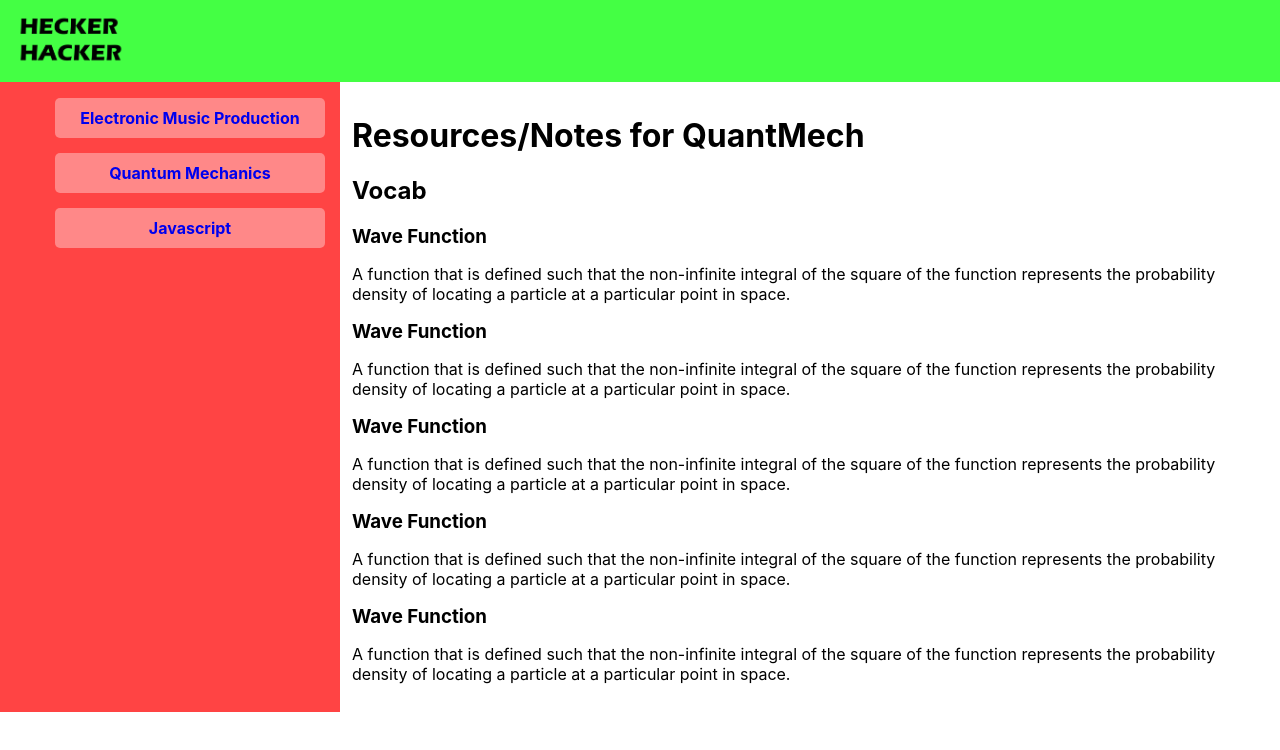
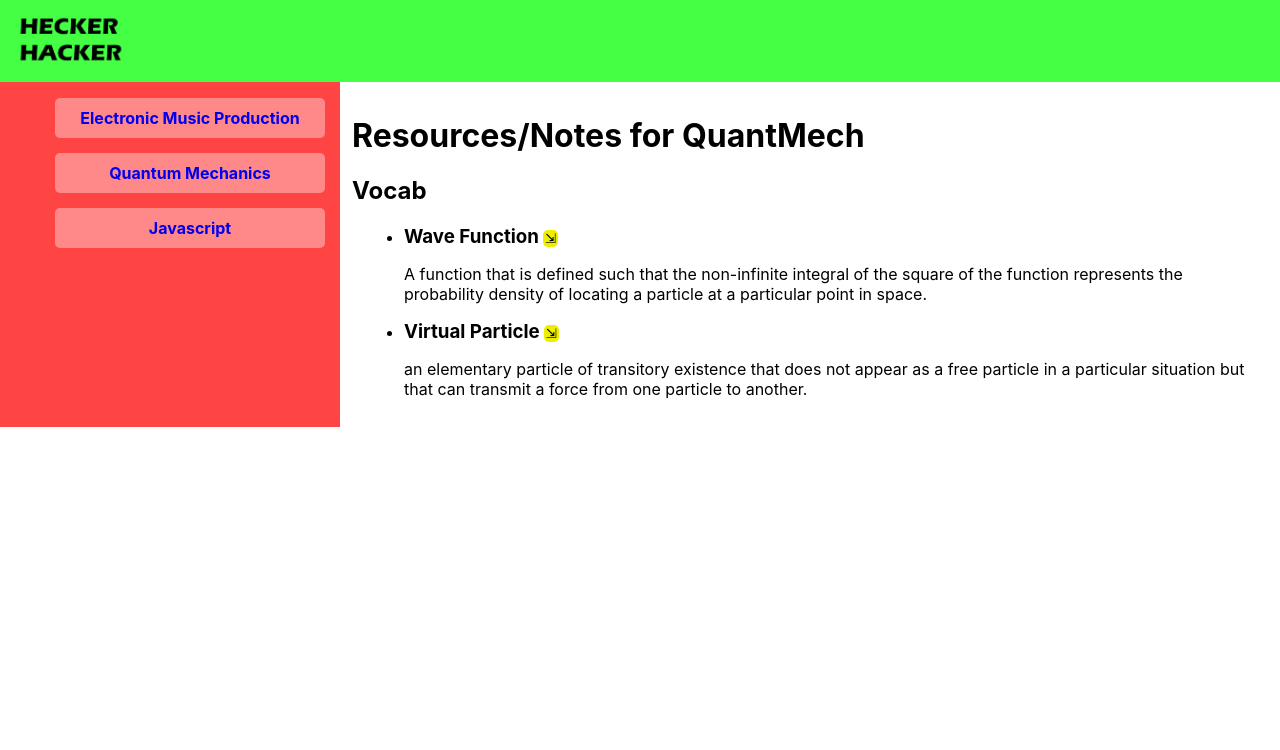
Before and after one commit to scorchio36/heckerhacker, a React (Create React App) app: page /#/quantum_mechanics in a window 1280 px wide. Shown: the top 750 px of the page. Built offline with nearby package versions, Linux system fonts and the light colour scheme.

Commit message:
Generalized vocab section construction.
I created a Vocab section helper function
to generalize the construction of the vocab
helper for info pages. Now you just have to put
the vocab info in a json file and pass the file
to the helper.

```diff
--- /dev/null
+++ b/src/info/DATA_QUANT_MECH.json
@@ -0,0 +1,30 @@
+{
+  "terms":
+    {
+        "wavefunction": {
+            "word": "Wave Function",
+            "definition": "A function that is defined such that the non-infinite integral of the square of the function represents the probability density of locating a particle at a particular point in space.",
+            "links": [
+              {
+                "title": "QuantumPhysicsLady: Wave Function Explained",
+                "link": "http://www.quantumphysicslady.org/glossary/wave-function/"
+              }
+            ]
+        },
+
+        "virtualparticle": {
+            "word": "Virtual Particle",
+            "definition": "an elementary particle of transitory existence that does not appear as a free particle in a particular situation but that can transmit a force from one particle to another.",
+            "links": [
+              {
+                "title": "Forum: Learn the Physics of Virtual Particles in Quantum Mechanics",
+                "link": "https://www.physicsforums.com/insights/physics-virtual-particles/"
+              },
+              {
+                "title": "Youtube: The Nature of Nothing - PBS SpaceTime",
+                "link": "https://www.youtube.com/watch?v=X5rAGfjPSWE&ab_channel=PBSSpaceTime"
+              }
+            ]
+        }
+    }
+}
--- a/src/info/MusicProd.js
+++ b/src/info/MusicProd.js
@@ -1,6 +1,8 @@
 import React, {Component} from 'react';
 import Definition from './Definition';
+import getVocabSection from './VocabHelper';
 const DATA_MUSIC_PROD = require('./DATA_MUSIC_PROD.json');
+
 
 class MusicProd extends Component {
 
@@ -8,12 +10,9 @@ class MusicProd extends Component {
     super(props);
 
     this.state = {
-      definitionComponents: []
+      definitionComponents: getVocabSection(DATA_MUSIC_PROD)
     };
 
-    this.renderDefinitions = this.renderDefinitions.bind(this);
-
-    this.renderDefinitions();
 
   }
 
@@ -34,18 +33,6 @@ class MusicProd extends Component {
     );
   }
 
-  renderDefinitions() {
-
-    let tempObj = DATA_MUSIC_PROD.terms;
-    for(const dataTerm in tempObj) {
-      this.setState({
-        definitionComponents: this.state.definitionComponents.push(
-          <Definition term={tempObj[dataTerm].word} definition={tempObj[dataTerm].definition} links={tempObj[dataTerm].links} key={tempObj[dataTerm].word}/>
-        )
-      });
-    }
-  }
-
 
 }
 
--- a/src/info/QuantMech.js
+++ b/src/info/QuantMech.js
@@ -1,7 +1,18 @@
 import React, {Component} from 'react';
+import Definition from './Definition';
+import getVocabSection from './VocabHelper';
+const DATA_QUANT_MECH = require('./DATA_QUANT_MECH.json');
 
 class QuantMech extends Component {
 
+
+  constructor(props) {
+    super(props);
+
+    this.state = {
+      definitionComponents: getVocabSection(DATA_QUANT_MECH)
+    }
+  }
   render() {
 
     return (
@@ -10,44 +21,11 @@ class QuantMech extends Component {
         <h1>Resources/Notes for QuantMech</h1>
         <div>
           <h2>Vocab</h2>
-          <div>
-            <h3>Wave Function</h3>
-            <p>
-              A function that is defined such that the non-infinite integral of the square of the function represents the probability density of locating a particle
-              at a particular point in space.
-            </p>
-          </div>
-          <div>
-            <h3>Wave Function</h3>
-            <p>
-              A function that is defined such that the non-infinite integral of the square of the function represents the probability density of locating a particle
-              at a particular point in space.
-            </p>
-          </div>
-          <div>
-            <h3>Wave Function</h3>
-            <p>
-              A function that is defined such that the non-infinite integral of the square of the function represents the probability density of locating a particle
-              at a particular point in space.
-            </p>
-          </div>
-          <div>
-            <h3>Wave Function</h3>
-            <p>
-              A function that is defined such that the non-infinite integral of the square of the function represents the probability density of locating a particle
-              at a particular point in space.
-            </p>
-          </div>
-          <div>
-            <h3>Wave Function</h3>
-            <p>
-              A function that is defined such that the non-infinite integral of the square of the function represents the probability density of locating a particle
-              at a particular point in space.
-            </p>
-          </div>
+          <ul>
+            {this.state.definitionComponents}
+          </ul>
         </div>
       </div>
-
     );
   }
 }
--- /dev/null
+++ b/src/info/VocabHelper.js
@@ -0,0 +1,20 @@
+import Definition from './Definition';
+
+function VocabHelper(DATA_FILE) {
+
+  // grab the data
+  let tempObj = DATA_FILE.terms;
+  let tempArr = [];
+  for(const dataTerm in tempObj) {
+
+      tempArr.push(
+        <Definition term={tempObj[dataTerm].word} definition={tempObj[dataTerm].definition} links={tempObj[dataTerm].links} key={tempObj[dataTerm].word}/>
+      );
+  }
+
+  return tempArr;
+
+}
+
+
+export default VocabHelper;
```
